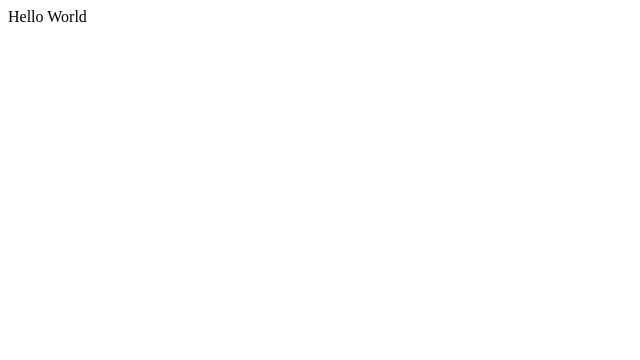
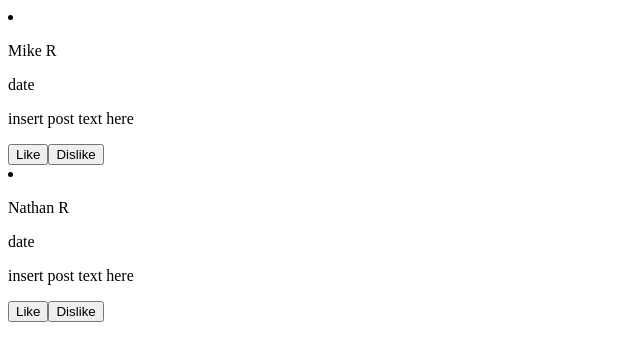
Before and after one commit to rupert-ma/socialfeed, a React (Create React App) app in the folder social-feed/: page / in a window 1280 px wide. Shown: the top 360 px of the page, without its empty margins (0-640 px from the left). Built offline with nearby package versions, Linux system fonts and the light colour scheme.

Commit message:
created post.jsx and displaypost, instantiated in app.js

```diff
--- a/social-feed/src/App.js
+++ b/social-feed/src/App.js
@@ -1,8 +1,16 @@
+import React, { useState } from "react";
+import DisplayPosts from "./Components/DisplayPosts";
 
 function App() {
+
+  const [posts, setPosts] = useState([
+    {userName:"Mike R", post:"insert post text here"}, {userName:"Nathan R", post:"insert post text here"}
+  ]);
+
   return (
+
     <div>
-     Hello World
+        <DisplayPosts posts={posts}/>
     </div>
   );
 }
--- /dev/null
+++ b/social-feed/src/Components/DisplayPosts.jsx
@@ -0,0 +1,17 @@
+import React, { useState } from 'react';
+import Post from './Post';
+
+const DisplayPosts = ({posts}) => {
+    console.log("hello from display posts", posts)
+    return (
+        <div>
+                {posts.map((entry)=>{
+                    return (
+                    <li><Post post={entry} /></li>)
+                }
+                    )}
+        </div>
+
+    );
+}
+export default DisplayPosts;
--- /dev/null
+++ b/social-feed/src/Components/Post.jsx
@@ -0,0 +1,22 @@
+import React, { useState } from "react";
+
+const Post = ({post}) => {
+console.log(post)
+    return (
+        <div>
+            <div>
+                <p>{post.userName}</p>
+                <p>date</p>
+            </div>
+            <div>
+                <p>{post.post}</p>
+            </div>
+            <div>
+                <button>Like</button>
+                <button>Dislike</button>
+            </div>
+        </div>
+    );
+};
+
+export default Post;
```
